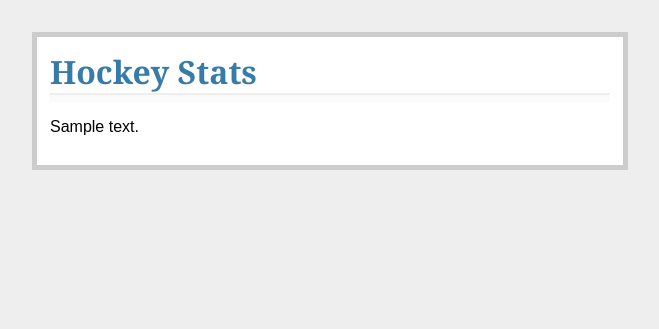
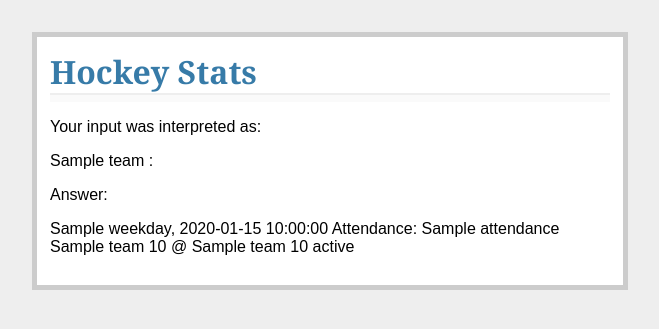
Before and after one commit to bmwtwo/hackprinceton, a Flask app: template templates/results.html in a window 1280 px wide. Shown: the top 329 px of the page, without its empty margins (310-969 px from the left). Run offline with Flask 2, Linux system fonts and the light colour scheme; the template is opened without the code that fills it: most values are stand-ins (such as "Sample title", 1, 10 or a date in 2020); parts of the project's set-up code (start-up, migrations or seed data) failed here and were passed over.

Commit message:
Basic parsing works. Time to add features and styles.

```diff
--- a/app.py
+++ b/app.py
@@ -5,7 +5,7 @@ from datetime import datetime, date
 from flask import Flask, request, session, g, redirect, url_for, \
       abort, render_template, flash
 from contextlib import closing
-from string import replace, split
+from string import replace, split, find
 from urllib2 import urlopen
 from bs4 import BeautifulSoup # $ pip install beautifulsoup4
 
@@ -44,6 +44,15 @@ def clear_game_data():
       app.preprocess_request()
       g.db.execute("delete from games")
       g.db.commit()
+
+def get_teams_array():
+   with app.test_request_context():
+      app.preprocess_request()
+      cur = g.db.execute('select id, city from teams')
+      teams = {}
+      for row in cur.fetchall():
+         teams[row[0]] = row[1]
+   return teams
 
 def scrape_seasons():
    #TODO: prevent double insert of games
@@ -131,10 +140,7 @@ def show_season(season_end_year):
          home_team=row[2], away_team=row[3], home_score=row[4],
          away_score=row[5], ot_or_so=row[6], attendance=row[7])
          for row in cur.fetchall()]
-   cur = g.db.execute('select id, city from teams')
-   teams = {}
-   for row in cur.fetchall():
-      teams[row[0]] = row[1]
+   teams=get_teams()
    return render_template('show_season.html', games=games, teams=teams)
 
 
@@ -155,8 +161,71 @@ def add_entry():
 
 @app.route('/query/<query_string>')
 def query(query_string):
-   answer = "Hello, world!"
-   return render_template('results.html', answer=answer)
+   options = ["most recent", "team", "victory", "defeat", "to team", "in city"]
+   constraints = []
+   interpretations = dict(zip(options, len(options) * [False]))
+   query_string = query_string.lower()
+
+   #TODO: be wary of usage of last (could mean opposite of first?)
+   if (find(query_string, "last") > -1 or
+      find(query_string, "most recent") > -1):
+         interpretations["most recent"] = True
+
+   teams = query_db('select * from teams')
+   for team in teams:
+      if (find(query_string, "in " + team["city"].lower()) > -1 or
+         find(query_string, "at " + team["city"].lower()) > -1):
+            interpretations["in city"] = team["id"]
+            query_string = replace(query_string, "at " + team["city"].lower(), "")
+            query_string = replace(query_string, "in " + team["city"].lower(), "")
+            constraints.append("away_team = " + str(team["id"]))
+
+      if find(query_string, "to " + team["city"].lower()) > -1:
+         interpretations["to team"] = team["id"]
+         query_string = replace(query_string, "to " + team["city"].lower(), "")
+         constraints.append("home_team = " + str(team["id"]) +
+                            " OR away_team = " + str(team["id"]))
+
+      if find(query_string, team["city"].lower()) > -1:
+         interpretations["team"] = team["id"]
+         constraints.append("home_team = " + str(team["id"]) +
+                            " OR away_team = " + str(team["id"]))
+   #endfor
+
+   if (find(query_string, "win") > -1 or
+      find(query_string, "victory") > -1):
+         interpretations["victory"] = True
+         if interpretations["team"] != False:
+            t = str(interpretations["team"])
+            constraints.append("(home_team=" + t + " AND home_score > away_score) OR " \
+               "(away_team=" + t + " AND away_score > home_score)");
+         # TODO: add other cases (e.g. "last win in Boston")
+
+   if (find(query_string, "loss") > -1 or
+      find(query_string, "lose") > -1 or
+      find(query_string, "defeat") > -1):
+         interpretations["defeat"] = True
+         if interpretations["team"] != False:
+            t = str(interpretations["team"])
+            constraints.append("(home_team=" + t + " AND home_score < away_score) OR " \
+               "(away_team=" + t + " AND away_score < home_score)");
+         # TODO: add other cases (e.g. "last win in Boston")
+
+
+   ### FIND ANSWER
+   where_clause = ""
+   for c in constraints:
+      if len(where_clause) == 0:
+         where_clause = "(" + c + ")"
+      else:
+         where_clause += " AND (" + c + ")"
+   print('SELECT * FROM games WHERE ' + where_clause)
+   answer = query_db('SELECT * FROM games WHERE ' + where_clause, one=True)
+   answer["game_date"] = date.fromtimestamp(answer["game_date"])
+
+   return render_template('results.html', options=options,
+            interpretations=interpretations, teams=get_teams_array(),
+            answer=answer)
 
 if __name__ == '__main__':
    app.run()
--- /dev/null
+++ b/notes.txt
@@ -0,0 +1,5 @@
+- road victories
+- "NOT" functionality
+- playoff data
+- who are you worst against?
+- days of the week
--- a/templates/results.html
+++ b/templates/results.html
@@ -1,4 +1,24 @@
 {% extends "layout.html" %}
 {% block body %}
-   <p>{{ answer }}</p>
+   <p>Your input was interpreted as:</p>
+   {% for option in options %}
+      {% if interpretations[option] != false %}
+         {% if interpretations[option] == true %}
+            {{ option }} :
+         {% else %}
+            {% if option == "in city" %}
+               at
+            {% elif option == "to team" %}
+               vs
+            {% endif %}
+            {{ teams[interpretations[option]] }} :
+         {% endif %}
+      {% endif %}
+   {% endfor %}
+   <p>Answer:</p>
+   <p>{{ answer["weekday"] }}, {{ answer["game_date"] }} Attendance:
+   {{ answer["attendance"] }}<br />
+   {{ teams[answer["home_team"]] }} {{ answer["home_score"] }} @
+   {{ teams[answer["away_team"]] }} {{ answer["away_score"] }}
+   {{ answer["game_status"] }}
 {% endblock %}
```
